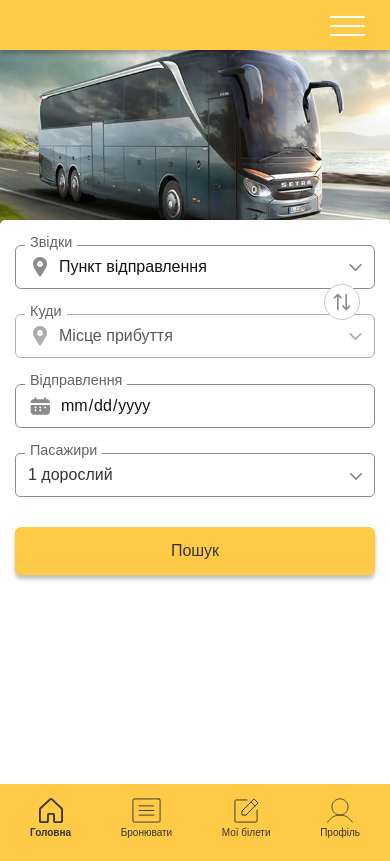
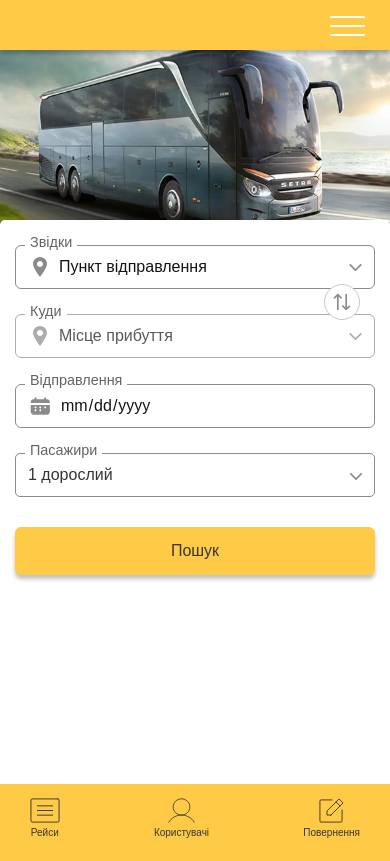
Before and after one commit to viktor-kindrat/finish, a React (Create React App) app: page / in a window 390 px wide. Built offline with nearby package versions, Linux system fonts and the light colour scheme; sample sign-in values are in the browser's storage.

Commit message:
mobile menu for admin

```diff
--- a/src/Components/PhoneMenu/PhoneMenu.jsx
+++ b/src/Components/PhoneMenu/PhoneMenu.jsx
@@ -13,8 +13,11 @@ import { Link, useLocation } from "react-router-dom"
 
 function PhoneMenu() {
     let location = useLocation();
+    let isAdmin = localStorage.getItem("isAdmin") === "true"
     return (
         <nav className="PhoneMenu">
+            {
+                !isAdmin ? <>
                     <Link to={"/"}>
                         <button className={`PhoneMenu-btn ${location.pathname === "/" ? "PhoneMenu-btn_selected" : ""}`}>
                             <img src={location.pathname === "/" ? homeActiveIcon : homeIcon} alt="home" className="PhoneMenu-icon" height={25} />
@@ -39,6 +42,27 @@ function PhoneMenu() {
                             <p className="PhoneMenu-text">Профіль</p>
                         </button>
                     </Link>
+                </> : <>
+                    <Link to={"/account"}>
+                        <button className={`PhoneMenu-btn ${location.pathname === "/account" ? "PhoneMenu-btn_selected" : ""}`}>
+                            <img src={location.pathname === "/account" ? bookActiveIcon : bookIcon} alt="home" className="PhoneMenu-icon" height={25} />
+                            <p className="PhoneMenu-text">Рейси</p>
+                        </button>
+                    </Link>
+                    <Link to={"/account/users"}>
+                        <button className={`PhoneMenu-btn ${location.pathname === "/account/users" ? "PhoneMenu-btn_selected" : ""}`}>
+                            <img src={location.pathname === "/account/users" ? profileActiveIcon : profileIcon} alt="home" className="PhoneMenu-icon" height={25} />
+                            <p className="PhoneMenu-text">Користувачі</p>
+                        </button>
+                    </Link>
+                    <Link to={"/account/back"}>
+                        <button className={`PhoneMenu-btn ${location.pathname === "/account/back" ? "PhoneMenu-btn_selected" : ""}`}>
+                            <img src={location.pathname === "/account/back" ? ticketsActiveIcon : ticketsIcon} alt="home" className="PhoneMenu-icon" height={25} />
+                            <p className="PhoneMenu-text">Повернення</p>
+                        </button>
+                    </Link>
+                </>
+            }
         </nav>
     )
 }
```
Lines whose indentation alone changed are shown as unchanged.
